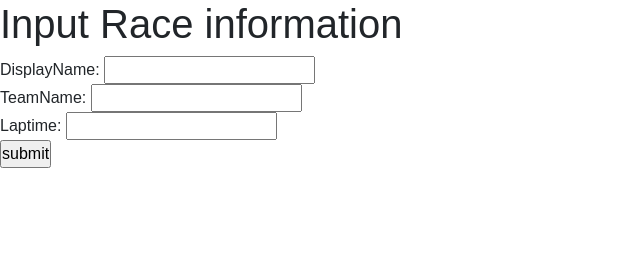
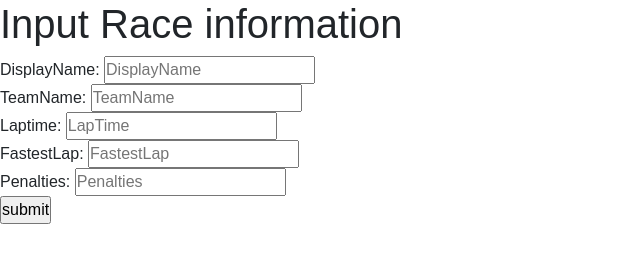
Before and after one commit to LeeroyKN/Capstone1, a website built with webpack: page src/output.html in a window 1280 px wide. Shown: the whole page, without its empty margins (0-640 px from the left). Built offline with nearby package versions, Linux system fonts and the light colour scheme.

Commit message:
updated form

```diff
--- a/src/output.html
+++ b/src/output.html
@@ -10,9 +10,14 @@
 <body>
     <form>
         <h1>Input Race information</h1>
-       DisplayName: <input type="text" value="" id="DisplayName"><br>
-       TeamName: <input type="text" value="" id="TeamName"><br>
-       Laptime: <input type="text" value="" id="LapTime"><br>
+       DisplayName: <input type="text" placeholder="DisplayName" id="DisplayName"><br>
+       TeamName: <input type="text" placeholder="TeamName" id="TeamName"><br>
+       Laptime: <input type="text" placeholder="LapTime" id="LapTime"><br>
+       FastestLap: <input type="text" placeholder="FastestLap" id="FastestLap"><br>
+       Penalties: <input type="text" placeholder="Penalties" id="Penalties"><br>
+
+
+
        <input type="submit" value="submit"
     </form>
 
```
